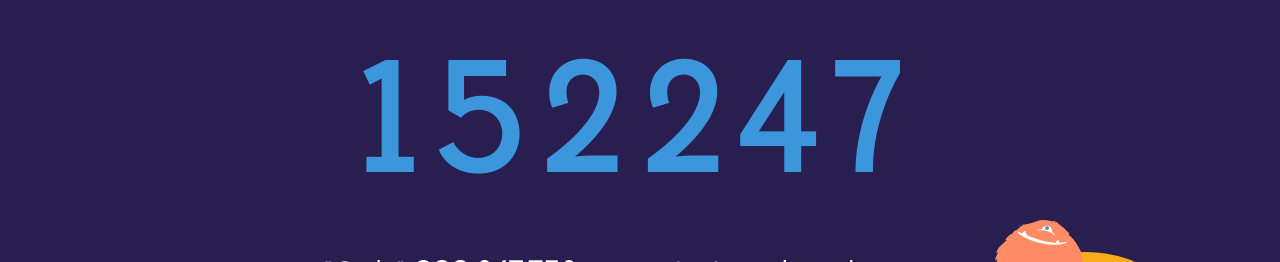
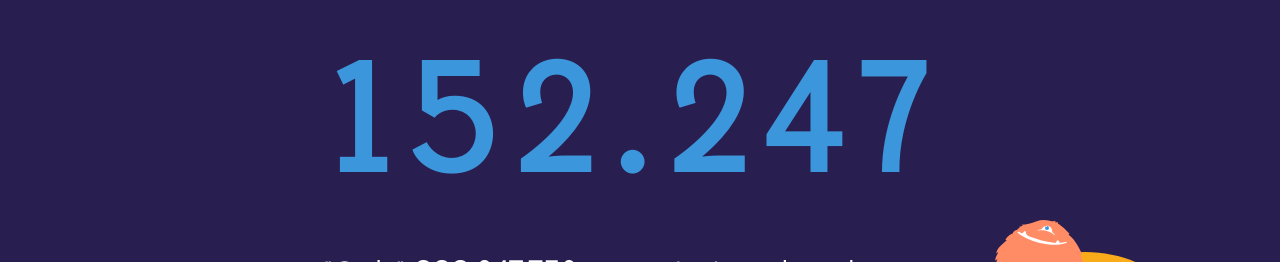
Before and after one commit to Sezayi/goodup-bhag, a React (Create React App) app: page / in a window 1280 px wide. Shown: the part 290-552 px from the top of the page. Built offline with nearby package versions, Linux system fonts and the light colour scheme.

Commit message:
add react countup library

```diff
--- a/package.json
+++ b/package.json
@@ -7,6 +7,7 @@
     "@testing-library/react": "^9.3.2",
     "@testing-library/user-event": "^7.1.2",
     "react": "^16.12.0",
+    "react-countup": "^4.3.2",
     "react-dom": "^16.12.0",
     "react-scripts": "3.3.0",
     "react-spring": "^8.0.27"
--- a/src/App.js
+++ b/src/App.js
@@ -3,6 +3,8 @@ import React from "react";
 import "./App.css";
 import './index.css';
 import { useSpring, animated } from "react-spring";
+import { useCountUp } from 'react-countup';
+
 
 import earth from "./images/earth.svg";
 import moon from "./images/moon.svg";
@@ -15,6 +17,14 @@ import powered from "./images/powered-icon.svg"
 
 function App() {
   const value = 152247;
+
+  const { countUp } = useCountUp({
+    start: 0,
+    end: 152247,
+    delay: 0,
+    duration: 2,
+    separator: '.'
+  });
 
   const spring = useSpring({
     config: { duration: 2000 },
@@ -88,7 +98,7 @@ function App() {
         <animated.div className="title-container" style={subprops}>
           # people acting upon their purpose
         </animated.div>
-        <animated.div className="subtitle-container">{spring.val.interpolate(val => Math.floor(val))}</animated.div>
+        <animated.div className="subtitle-container">{countUp}</animated.div>
         <animated.div className="explanation-container" style={subprops}>
           "Only" <strong>{formatNumber(1000000000 - value)}</strong> to go.
           Let's make it happen together!
```
Also changed, not shown: 1 other file (tests, documents, lock files or other folders).
